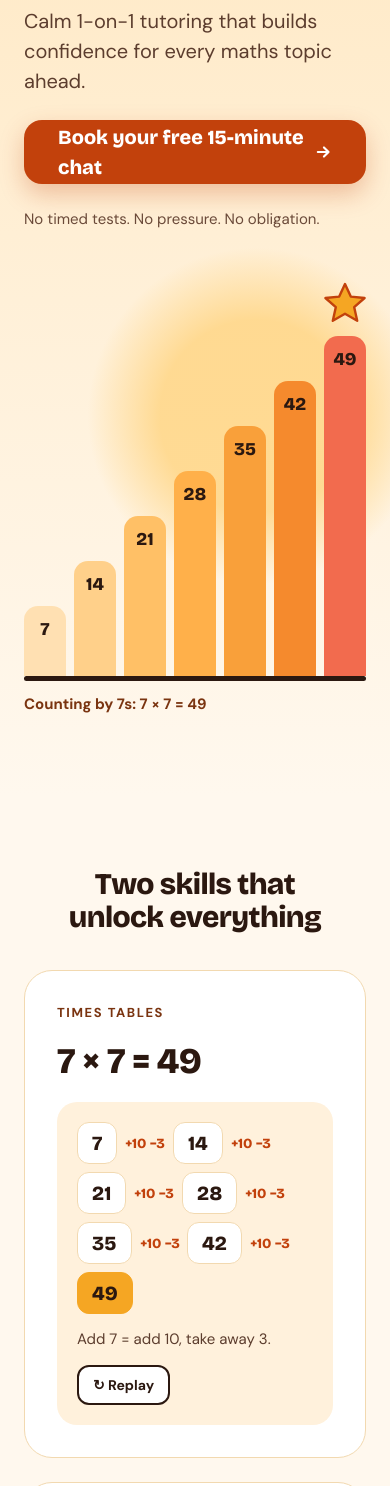
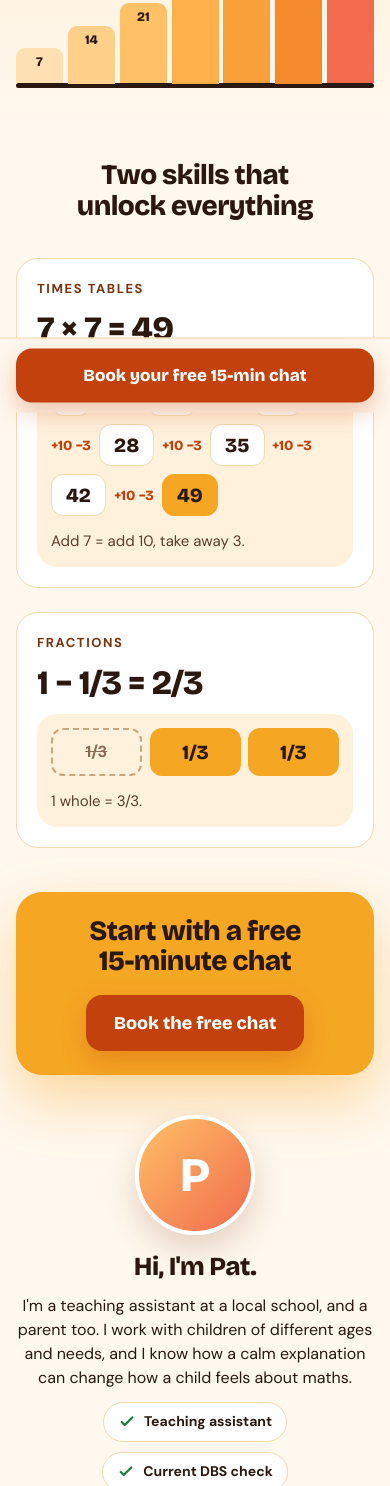
Before and after one commit to ntengap/TableMates, a plain HTML site: page index.html in a window 390 px wide. Shown: the part 514-2000 px from the top of the page. Drawn offline with nearby package versions, Linux system fonts and the light colour scheme.

Commit message:
Add files via upload

```diff
--- a/index.html
+++ b/index.html
@@ -2,7 +2,7 @@
 <html lang="en">
 <head>
 <meta charset="UTF-8">
-<meta name="viewport" content="width=device-width, initial-scale=1">
+<meta name="viewport" content="width=device-width, initial-scale=1, viewport-fit=cover">
 <title>Times Tables & Fractions Tutor Online | 1-on-1 Maths, Ages 7–13 | TableMates</title>
 <meta name="description" content="Friendly 1-on-1 online tutoring in times tables and fractions for ages 7–13. Visual methods, no timed tests. Book a free 15-minute intro chat.">
 <meta name="robots" content="index,follow">
@@ -182,6 +182,70 @@ footer a{text-decoration:underline}
 .replay{min-height:40px;border:2px solid var(--ink);background:#fff;color:var(--ink);border-radius:12px;padding:0 14px;font:700 14px var(--body);cursor:pointer;align-self:flex-start}
 .replay:hover{background:var(--apricot)}
 @media (prefers-reduced-motion:reduce){.pop,.grow{animation:none}.seq-hide{opacity:1}}
+
+/* secondary group + sticky call to action */
+#more>summary{display:none;list-style:none}
+#more>summary::-webkit-details-marker{display:none}
+.sticky-cta{display:none}
+
+/* ===== phones: only what matters first, the rest after the form ===== */
+@media (max-width:640px){
+  body{font-size:16px;padding-bottom:84px}
+  main{display:flex;flex-direction:column}
+  #contact{order:1}
+  #more{order:2}
+  .strip,.pill,.nav-link,.nav .btn-dark,.caption,.chat-pts,.demo .replay,.sun{display:none}
+  .nav{padding:10px 0}
+  .logo{font-size:21px}
+  .logo i{width:34px;height:34px;border-radius:10px}
+
+  .hero{padding:20px 16px 32px}
+  .hero .wrap{gap:24px}
+  .hero-copy{gap:16px;width:100%}
+  h1{font-size:clamp(32px,9.5vw,40px)}
+  .sub{font-size:17px}
+  .cta-row,.btn-hero{width:100%}
+  .btn-hero{min-height:60px;padding:0 20px;font-size:18px;justify-content:center}
+  .stairs{height:190px;gap:5px}
+  .step{height:calc(var(--h) * .5);font-size:13px;padding-top:6px;border-radius:9px 9px 0 0}
+  .top .step{height:calc(var(--h) * .5)}
+  .top svg{width:30px;height:30px}
+
+  section.block{padding:40px 16px 8px}
+  h2{font-size:28px}
+  .card{padding:20px;gap:14px;border-radius:22px}
+  .eq{font-size:34px}
+  .demo{padding:14px}
+
+  .chat-band{margin:36px 16px 0}
+  .chat-in{padding:24px 20px;gap:18px;border-radius:26px}
+  .chat-in h2{font-size:28px}
+
+  .photo{width:120px;height:120px;font-size:48px;border-width:4px}
+  .tutor{gap:18px}
+  .tutor-copy{gap:12px;text-align:center;align-items:center}
+  .tutor-copy h2{text-align:center;font-size:26px}
+  .badges{justify-content:center}
+  .badge:nth-child(3){display:none}
+
+  #contact{padding:40px 16px 48px}
+  .contact-head h2{font-size:28px}
+  .form-card{padding:20px;border-radius:24px}
+
+  #more{padding:0 16px}
+  #more>summary{display:flex;align-items:center;justify-content:center;gap:10px;min-height:56px;margin-top:8px;border:2px solid var(--ink);border-radius:16px;background:#fff;font:700 16px var(--body);cursor:pointer;text-align:center;padding:8px 16px}
+  #more>summary::after{content:"▾";font-size:18px}
+  #more[open]>summary::after{content:"▴"}
+  #more .block,#more .enrich{padding-left:0;padding-right:0}
+  .enrich{margin-top:40px;padding:36px 0}
+
+  footer{padding-bottom:28px}
+  footer .wrap{flex-direction:column;align-items:flex-start}
+
+  .sticky-cta{display:block;position:fixed;left:0;right:0;bottom:0;z-index:20;background:rgba(255,248,238,.97);border-top:1.5px solid var(--line);padding:10px max(16px,env(safe-area-inset-right)) calc(10px + env(safe-area-inset-bottom)) max(16px,env(safe-area-inset-left));transition:transform .2s}
+  .sticky-cta.off{transform:translateY(110%);pointer-events:none}
+  .sticky-cta .btn{width:100%;min-height:54px;font-size:17px}
+}
 @media (prefers-reduced-motion:reduce){html{scroll-behavior:auto}.btn{transition:none}}
 </style>
 </head>
@@ -310,6 +374,10 @@ footer a{text-decoration:underline}
     </div>
   </section>
 
+  <!-- SECONDARY (on phones: after the booking form, collapsed) -->
+  <details id="more" open>
+  <summary class="more-sum"><span data-i18n="moreBtn">How lessons work, extras and more</span></summary>
+
   <!-- HOW LESSONS WORK -->
   <section class="block">
     <div class="wrap stack">
@@ -355,6 +423,8 @@ footer a{text-decoration:underline}
       <p class="cv" data-i18n="xCv">Extras like these can make the difference on a CV.</p>
     </div>
   </section>
+
+  </details>
 
   <!-- CONTACT -->
   <section id="contact">
@@ -419,13 +489,15 @@ footer a{text-decoration:underline}
   </div>
 </footer>
 
+<div class="sticky-cta off" id="stickyCta"><a class="btn btn-flame" href="#contact" data-i18n="stickyCta">Book your free 15-min chat</a></div>
+
 <script>
 (function () {
   // ================= EDIT YOUR DETAILS HERE =================
   var CONFIG = {
     // WhatsApp: international format, digits only, no "+" or spaces. UK 07700 900077 -> "447700900077"
-    whatsapp: "447459532358",
-    tutorName: "Mr P",
+    whatsapp: "33600000000",
+    tutorName: "Pat",
     // Optional facts shown under "What you can expect". Leave "" to hide a fact.
     details: { length: "", format: "", price: "" },
     // Add parent testimonials ONLY with the parent's permission. Example:
@@ -440,6 +512,7 @@ footer a{text-decoration:underline}
       desc: "Friendly 1-on-1 online tutoring in times tables and fractions for ages 7–13. Visual methods, no timed tests. Book a free 15-minute intro chat.",
       strip: "Free 15-minute intro chat for every new family.", stripCta: "Book yours",
       replay: "Replay",
+      stickyCta: "Book your free 15-min chat", moreBtn: "How lessons work, extras and more",
       navRes: "Free resources", navCta: "Free 15-min chat",
       pill: "Times tables & fractions · 1-on-1 online · Ages 7–13",
       h1a: "Times tables and fractions,", h1b: "made clear.",
@@ -495,6 +568,7 @@ footer a{text-decoration:underline}
       desc: "Soutien en maths en ligne, en individuel, pour les 7–13 ans : tables de multiplication et fractions, méthodes visuelles, sans test chronométré. Échange gratuit de 15 minutes.",
       strip: "Échange d'introduction gratuit de 15 minutes pour chaque nouvelle famille.", stripCta: "Réservez le vôtre",
       replay: "Rejouer",
+      stickyCta: "Réservez votre échange gratuit", moreBtn: "Séances, activités en plus et davantage",
       navRes: "Ressources gratuites", navCta: "Échange gratuit",
       pill: "Tables de multiplication & fractions · En ligne, en individuel · 7–13 ans",
       h1a: "Tables de multiplication et fractions,", h1b: "enfin claires.",
@@ -722,6 +796,29 @@ footer a{text-decoration:underline}
     document.getElementById("formCard").classList.add("sent");
   });
 
+  // ---- phones: collapse the secondary group; keep it open on larger screens ----
+  var more = document.getElementById("more");
+  var mq = window.matchMedia("(max-width: 640px)");
+  function syncMore() { if (mq.matches) { more.removeAttribute("open"); } else { more.setAttribute("open", ""); } }
+  syncMore();
+  if (mq.addEventListener) mq.addEventListener("change", syncMore); else if (mq.addListener) mq.addListener(syncMore);
+
+  // ---- sticky call to action: hidden while the hero button or the form is on screen ----
+  var sticky = document.getElementById("stickyCta");
+  var seen = {};
+  function updSticky() { var any = false; for (var k in seen) if (seen[k]) any = true; sticky.classList.toggle("off", any); }
+  if ("IntersectionObserver" in window) {
+    var io2 = new IntersectionObserver(function (es) { es.forEach(function (e) { seen[e.target.id || e.target.className] = e.isIntersecting; }); updSticky(); }, { threshold: 0.2 });
+    io2.observe(document.querySelector(".btn-hero")); io2.observe(document.getElementById("contact"));
+  } else { sticky.classList.remove("off"); }
+
+  // ---- every "book" button leads straight into the first form field ----
+  document.querySelectorAll('a[href="#contact"]').forEach(function (a) {
+    a.addEventListener("click", function () {
+      setTimeout(function () { try { document.getElementById("parent-name").focus({ preventScroll: true }); } catch (e) {} }, 450);
+    });
+  });
+
   var start = "en";
   try { start = localStorage.getItem("tm-lang") || ""; } catch (e) {}
   if (start !== "en" && start !== "fr") {
```
